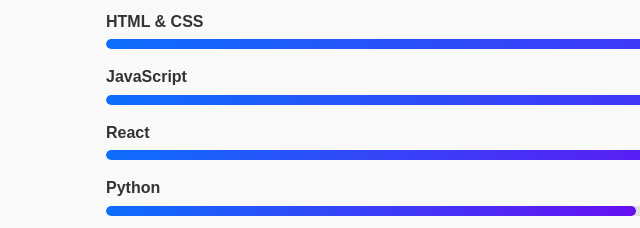
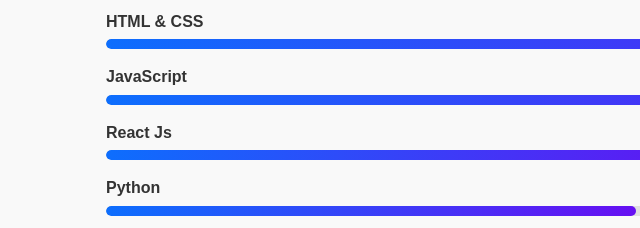
Before and after one commit to yashwantchatti005/Portfolio, a plain HTML site: page index.html in a window 1280 px wide. Shown: the part 1740-1968 px from the top of the page, 4-644 px from the left. Drawn offline with Linux system fonts and the light colour scheme.

```diff
--- a/index.html
+++ b/index.html
@@ -212,7 +212,7 @@
   <h2>Skills</h2>
   <div class="skill"><p>HTML & CSS <span>90%</span></p><div class="progress"><div class="progress-bar" style="width:90%"></div></div></div>
   <div class="skill"><p>JavaScript <span>85%</span></p><div class="progress"><div class="progress-bar" style="width:85%"></div></div></div>
-  <div class="skill"><p>React <span>60%</span></p><div class="progress"><div class="progress-bar" style="width:60%"></div></div></div>
+  <div class="skill"><p>React Js <span>60%</span></p><div class="progress"><div class="progress-bar" style="width:60%"></div></div></div>
   <div class="skill"><p>Python <span>50%</span></p><div class="progress"><div class="progress-bar" style="width:50%"></div></div></div>
   <div class="skill"><p>Java <span>65%</span></p><div class="progress"><div class="progress-bar" style="width:65%"></div></div></div>
   <div class="skill"><p>GitHub <span>95%</span></p><div class="progress"><div class="progress-bar" style="width:95%"></div></div></div>
```
